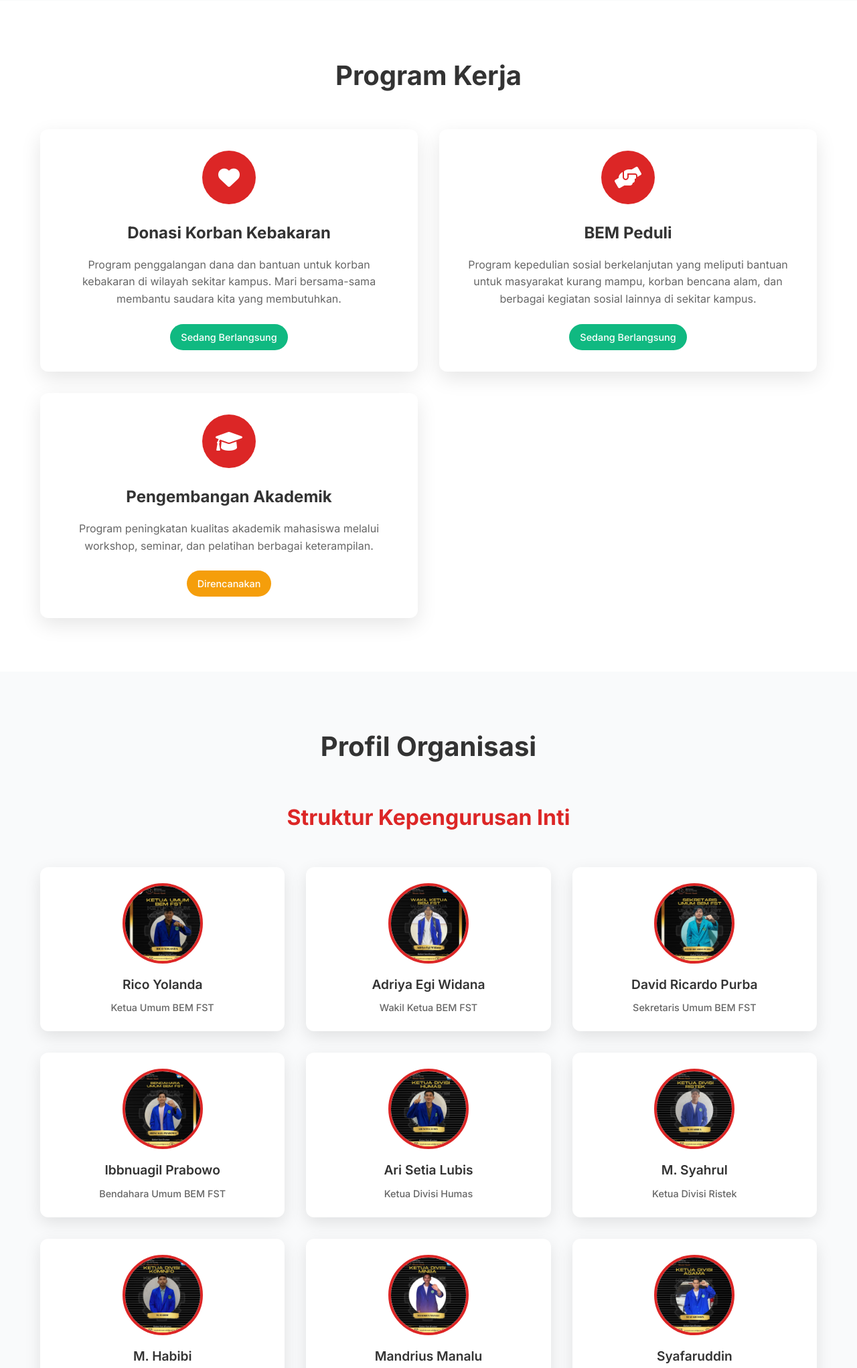
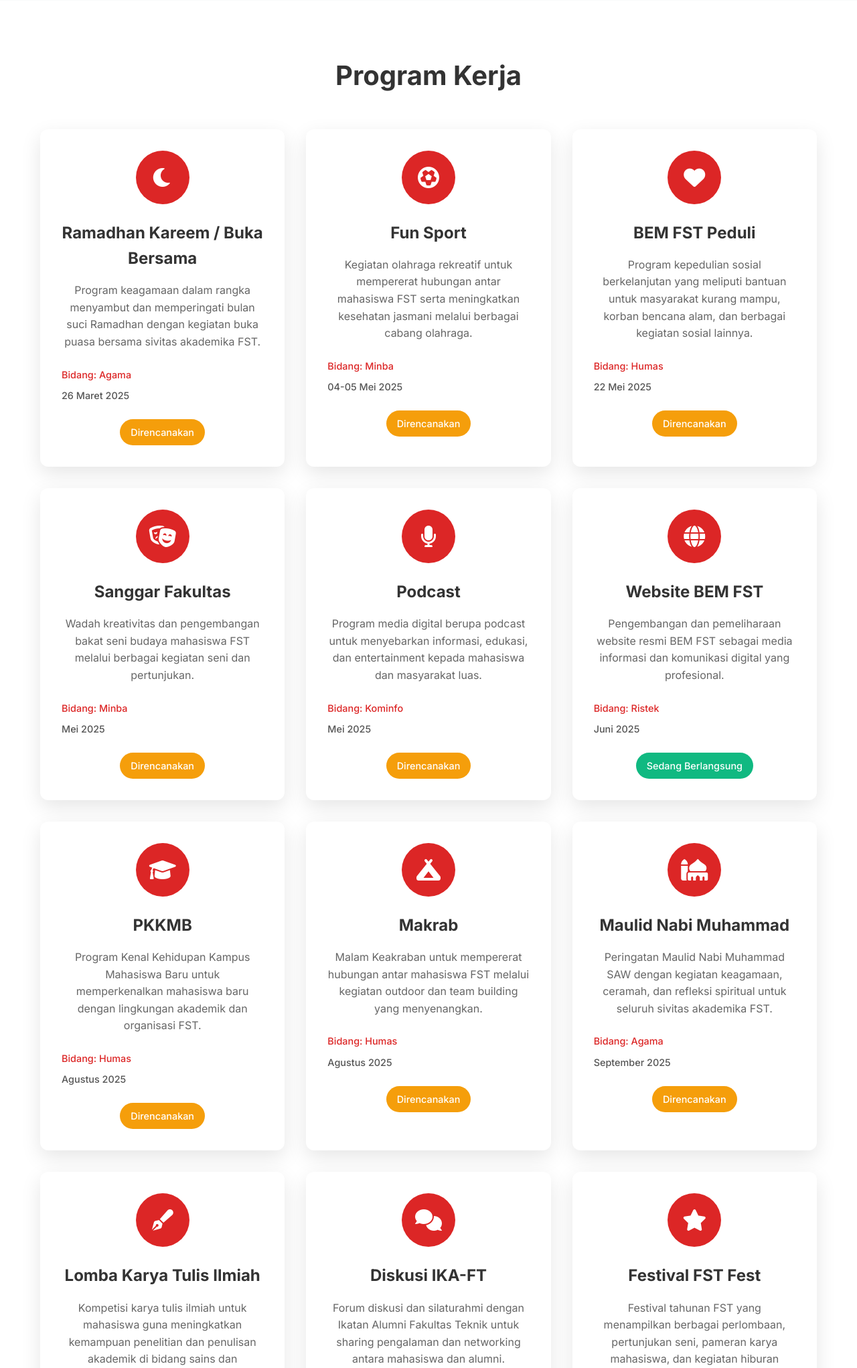
Before and after one commit to syahrul-tampan/fst-unsam-bem-web, a PHP site: page / in a window 1280 px wide. Shown: the part 2090-4133 px from the top of the page at 67% size. Run offline with PHP 8.4, Linux system fonts and the light colour scheme.

Commit message:
Update program kerja

```diff
--- a/index.html
+++ b/index.html
@@ -131,36 +131,211 @@
             <div class="container">
                 <h2 class="section-title">Program Kerja</h2>
                 <div class="programs-grid">
+                    <!-- Ramadhan Kareem -->
+                    <div class="program-card">
+                        <div class="program-icon">
+                            <i class="fas fa-moon"></i>
+                        </div>
+                        <h3>Ramadhan Kareem / Buka Bersama</h3>
+                        <p>Program keagamaan dalam rangka menyambut dan memperingati bulan suci Ramadhan dengan kegiatan buka puasa bersama sivitas akademika FST.</p>
+                        <div class="program-meta">
+                            <span class="program-bidang">Bidang: Agama</span>
+                            <span class="program-waktu">26 Maret 2025</span>
+                        </div>
+                        <div class="program-status">
+                            <span class="status-badge planned">Direncanakan</span>
+                        </div>
+                    </div>
+
+                    <!-- Fun Sport -->
+                    <div class="program-card">
+                        <div class="program-icon">
+                            <i class="fas fa-futbol"></i>
+                        </div>
+                        <h3>Fun Sport</h3>
+                        <p>Kegiatan olahraga rekreatif untuk mempererat hubungan antar mahasiswa FST serta meningkatkan kesehatan jasmani melalui berbagai cabang olahraga.</p>
+                        <div class="program-meta">
+                            <span class="program-bidang">Bidang: Minba</span>
+                            <span class="program-waktu">04-05 Mei 2025</span>
+                        </div>
+                        <div class="program-status">
+                            <span class="status-badge planned">Direncanakan</span>
+                        </div>
+                    </div>
+
+                    <!-- BEM FST Peduli -->
                     <div class="program-card">
                         <div class="program-icon">
                             <i class="fas fa-heart"></i>
                         </div>
-                        <h3>Donasi Korban Kebakaran</h3>
-                        <p>Program penggalangan dana dan bantuan untuk korban kebakaran di wilayah sekitar kampus. Mari bersama-sama membantu saudara kita yang membutuhkan.</p>
+                        <h3>BEM FST Peduli</h3>
+                        <p>Program kepedulian sosial berkelanjutan yang meliputi bantuan untuk masyarakat kurang mampu, korban bencana alam, dan berbagai kegiatan sosial lainnya.</p>
+                        <div class="program-meta">
+                            <span class="program-bidang">Bidang: Humas</span>
+                            <span class="program-waktu">22 Mei 2025</span>
+                        </div>
+                        <div class="program-status">
+                            <span class="status-badge planned">Direncanakan</span>
+                        </div>
+                    </div>
+
+                    <!-- Sanggar Fakultas -->
+                    <div class="program-card">
+                        <div class="program-icon">
+                            <i class="fas fa-masks-theater"></i>
+                        </div>
+                        <h3>Sanggar Fakultas</h3>
+                        <p>Wadah kreativitas dan pengembangan bakat seni budaya mahasiswa FST melalui berbagai kegiatan seni dan pertunjukan.</p>
+                        <div class="program-meta">
+                            <span class="program-bidang">Bidang: Minba</span>
+                            <span class="program-waktu">Mei 2025</span>
+                        </div>
+                        <div class="program-status">
+                            <span class="status-badge planned">Direncanakan</span>
+                        </div>
+                    </div>
+
+                    <!-- Podcast -->
+                    <div class="program-card">
+                        <div class="program-icon">
+                            <i class="fas fa-microphone"></i>
+                        </div>
+                        <h3>Podcast</h3>
+                        <p>Program media digital berupa podcast untuk menyebarkan informasi, edukasi, dan entertainment kepada mahasiswa dan masyarakat luas.</p>
+                        <div class="program-meta">
+                            <span class="program-bidang">Bidang: Kominfo</span>
+                            <span class="program-waktu">Mei 2025</span>
+                        </div>
+                        <div class="program-status">
+                            <span class="status-badge planned">Direncanakan</span>
+                        </div>
+                    </div>
+
+                    <!-- Website BEM FST -->
+                    <div class="program-card">
+                        <div class="program-icon">
+                            <i class="fas fa-globe"></i>
+                        </div>
+                        <h3>Website BEM FST</h3>
+                        <p>Pengembangan dan pemeliharaan website resmi BEM FST sebagai media informasi dan komunikasi digital yang profesional.</p>
+                        <div class="program-meta">
+                            <span class="program-bidang">Bidang: Ristek</span>
+                            <span class="program-waktu">Juni 2025</span>
+                        </div>
                         <div class="program-status">
                             <span class="status-badge active">Sedang Berlangsung</span>
                         </div>
                     </div>
 
-                    <div class="program-card">
-                        <div class="program-icon">
-                            <i class="fas fa-hands-helping"></i>
-                        </div>
-                        <h3>BEM Peduli</h3>
-                        <p>Program kepedulian sosial berkelanjutan yang meliputi bantuan untuk masyarakat kurang mampu, korban bencana alam, dan berbagai kegiatan sosial lainnya di sekitar kampus.</p>
-                        <div class="program-status">
-                            <span class="status-badge active">Sedang Berlangsung</span>
-                        </div>
-                    </div>
-
+                    <!-- PKKMB -->
                     <div class="program-card">
                         <div class="program-icon">
                             <i class="fas fa-graduation-cap"></i>
                         </div>
-                        <h3>Pengembangan Akademik</h3>
-                        <p>Program peningkatan kualitas akademik mahasiswa melalui workshop, seminar, dan pelatihan berbagai keterampilan.</p>
+                        <h3>PKKMB</h3>
+                        <p>Program Kenal Kehidupan Kampus Mahasiswa Baru untuk memperkenalkan mahasiswa baru dengan lingkungan akademik dan organisasi FST.</p>
+                        <div class="program-meta">
+                            <span class="program-bidang">Bidang: Humas</span>
+                            <span class="program-waktu">Agustus 2025</span>
+                        </div>
                         <div class="program-status">
                             <span class="status-badge planned">Direncanakan</span>
+                        </div>
+                    </div>
+
+                    <!-- Makrab -->
+                    <div class="program-card">
+                        <div class="program-icon">
+                            <i class="fas fa-campground"></i>
+                        </div>
+                        <h3>Makrab</h3>
+                        <p>Malam Keakraban untuk mempererat hubungan antar mahasiswa FST melalui kegiatan outdoor dan team building yang menyenangkan.</p>
+                        <div class="program-meta">
+                            <span class="program-bidang">Bidang: Humas</span>
+                            <span class="program-waktu">Agustus 2025</span>
+                        </div>
+                        <div class="program-status">
+                            <span class="status-badge planned">Direncanakan</span>
+                        </div>
+                    </div>
+
+                    <!-- Maulid Nabi Muhammad -->
+                    <div class="program-card">
+                        <div class="program-icon">
+                            <i class="fas fa-mosque"></i>
+                        </div>
+                        <h3>Maulid Nabi Muhammad</h3>
+                        <p>Peringatan Maulid Nabi Muhammad SAW dengan kegiatan keagamaan, ceramah, dan refleksi spiritual untuk seluruh sivitas akademika FST.</p>
+                        <div class="program-meta">
+                            <span class="program-bidang">Bidang: Agama</span>
+                            <span class="program-waktu">September 2025</span>
+                        </div>
+                        <div class="program-status">
+                            <span class="status-badge planned">Direncanakan</span>
+                        </div>
+                    </div>
+
+                    <!-- Lomba Karya Tulis Ilmiah -->
+                    <div class="program-card">
+                        <div class="program-icon">
+                            <i class="fas fa-pen-fancy"></i>
+                        </div>
+                        <h3>Lomba Karya Tulis Ilmiah</h3>
+                        <p>Kompetisi karya tulis ilmiah untuk mahasiswa guna meningkatkan kemampuan penelitian dan penulisan akademik di bidang sains dan teknologi.</p>
+                        <div class="program-meta">
+                            <span class="program-bidang">Bidang: Ristek</span>
+                            <span class="program-waktu">September 2025</span>
+                        </div>
+                        <div class="program-status">
+                            <span class="status-badge planned">Direncanakan</span>
+                        </div>
+                    </div>
+
+                    <!-- Diskusi IKA-FT -->
+                    <div class="program-card">
+                        <div class="program-icon">
+                            <i class="fas fa-comments"></i>
+                        </div>
+                        <h3>Diskusi IKA-FT</h3>
+                        <p>Forum diskusi dan silaturahmi dengan Ikatan Alumni Fakultas Teknik untuk sharing pengalaman dan networking antara mahasiswa dan alumni.</p>
+                        <div class="program-meta">
+                            <span class="program-bidang">Bidang: Humas</span>
+                            <span class="program-waktu">Oktober 2025</span>
+                        </div>
+                        <div class="program-status">
+                            <span class="status-badge planned">Direncanakan</span>
+                        </div>
+                    </div>
+
+                    <!-- Festival FST Fest -->
+                    <div class="program-card">
+                        <div class="program-icon">
+                            <i class="fas fa-star"></i>
+                        </div>
+                        <h3>Festival FST Fest</h3>
+                        <p>Festival tahunan FST yang menampilkan berbagai perlombaan, pertunjukan seni, pameran karya mahasiswa, dan kegiatan hiburan lainnya.</p>
+                        <div class="program-meta">
+                            <span class="program-bidang">Bidang: Humas dan Minba</span>
+                            <span class="program-waktu">Oktober 2025</span>
+                        </div>
+                        <div class="program-status">
+                            <span class="status-badge planned">Direncanakan</span>
+                        </div>
+                    </div>
+
+                    <!-- Mengelola Sosial Media -->
+                    <div class="program-card">
+                        <div class="program-icon">
+                            <i class="fas fa-hashtag"></i>
+                        </div>
+                        <h3>Mengelola Sosial Media BEM FST</h3>
+                        <p>Program pengelolaan media sosial BEM FST secara profesional dan konsisten untuk menyebarkan informasi dan membangun engagement.</p>
+                        <div class="program-meta">
+                            <span class="program-bidang">Bidang: Kominfo</span>
+                            <span class="program-waktu">Kondisional</span>
+                        </div>
+                        <div class="program-status">
+                            <span class="status-badge active">Sedang Berlangsung</span>
                         </div>
                     </div>
                 </div>
--- a/styles.css
+++ b/styles.css
@@ -1,3 +1,5 @@
+
+/* ... keep existing code (reset, base styles, header, hero, about, vision-mission, news sections) */
 
 /* Reset and Base Styles */
 * {
@@ -404,7 +406,7 @@ body {
 
 .programs-grid {
     display: grid;
-    grid-template-columns: repeat(auto-fit, minmax(400px, 1fr));
+    grid-template-columns: repeat(auto-fit, minmax(350px, 1fr));
     gap: 2rem;
 }
 
@@ -444,6 +446,25 @@ body {
     color: #666;
     line-height: 1.6;
     margin-bottom: 1.5rem;
+}
+
+.program-meta {
+    display: flex;
+    flex-direction: column;
+    gap: 0.5rem;
+    margin-bottom: 1.5rem;
+    text-align: left;
+}
+
+.program-bidang,
+.program-waktu {
+    font-size: 0.9rem;
+    font-weight: 500;
+    color: #555;
+}
+
+.program-bidang {
+    color: #dc2626;
 }
 
 .program-status {
```
